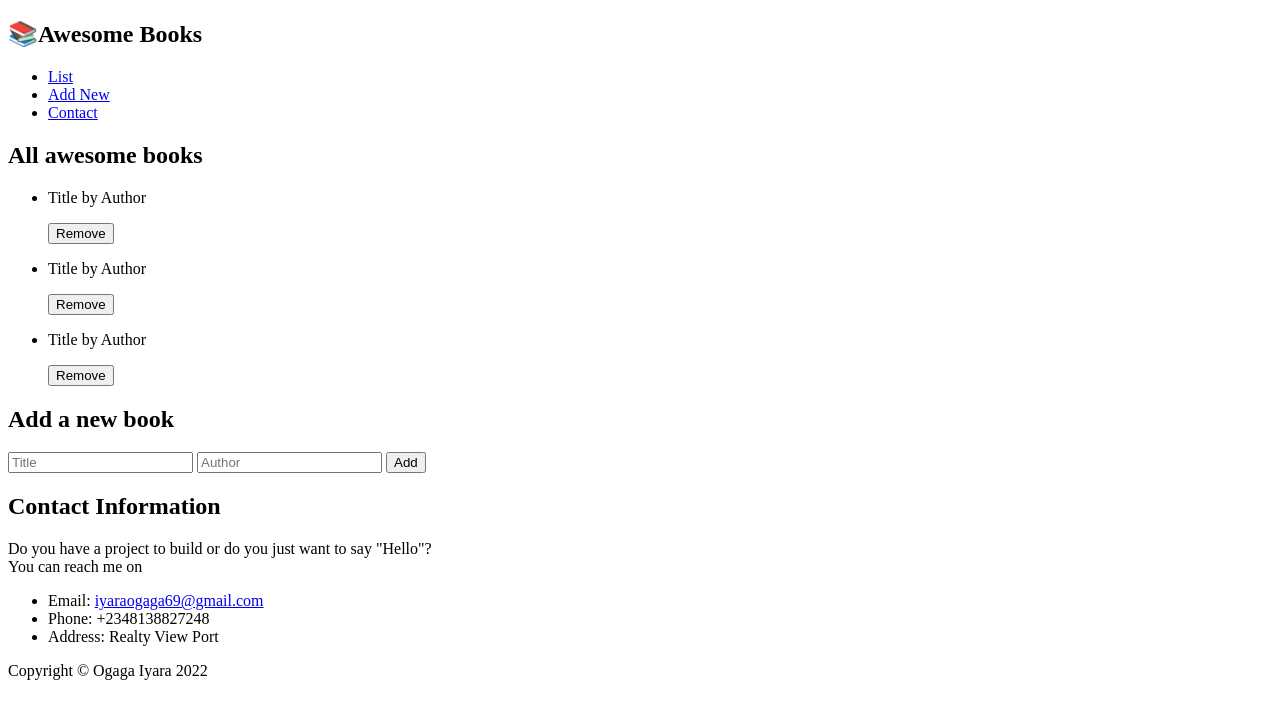
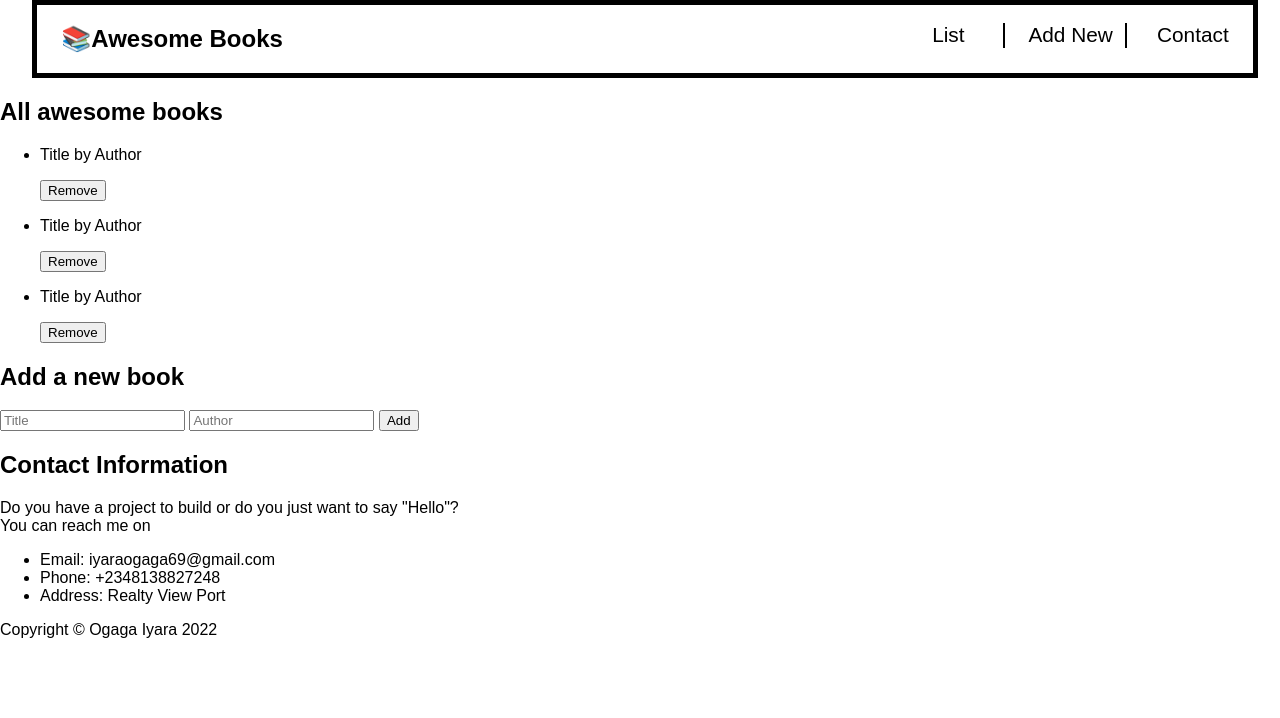
Before and after one commit to Ogaga01/My-Awesome-Books, a website: page index.html in a window 1280 px wide. Drawn offline with nearby package versions, Linux system fonts and the light colour scheme; files that its build step writes are made by us from their sources.

Commit message:
Add styling to Navbar

```diff
--- a/style.css
+++ b/style.css
@@ -0,0 +1,52 @@
+/* font-family: 'Quicksand', sans-serif; */
+
+body {
+    margin: 0;
+    padding: 0;
+    font-family: 'Quicksand', sans-serif;
+}
+
+a {
+    text-decoration: none;
+    color: black;
+}
+
+header {
+    width: 100%;
+    display: grid;
+}
+
+.nav {
+    display: flex;
+    justify-content: space-between;
+    width: 95%;
+    margin-left: 2.5%;
+    border: 5px solid black;
+}
+
+#title {
+    padding-left: 2%;
+    font-family: 'Quicksand', sans-serif;
+}
+
+.nav__links {
+    list-style-type: none;
+    display: flex;
+    width: 30%;
+    height: 25px;
+    justify-content: space-around;
+    align-items: center;
+    margin-top: 1.5%;
+}
+
+.nav__item{
+    width: 30%;
+    font-size: 1.3rem;
+    text-align: center;
+    height: 25px;
+    border-right: 2px solid black;
+}
+
+.nav__links li:last-child{
+    border-right: none;
+}
```
Also changed, not shown: index.html (+0 -4 lines).
